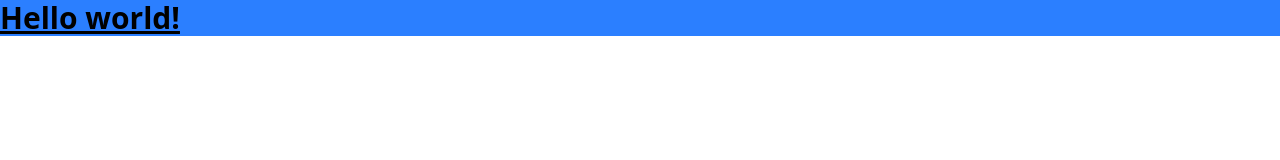
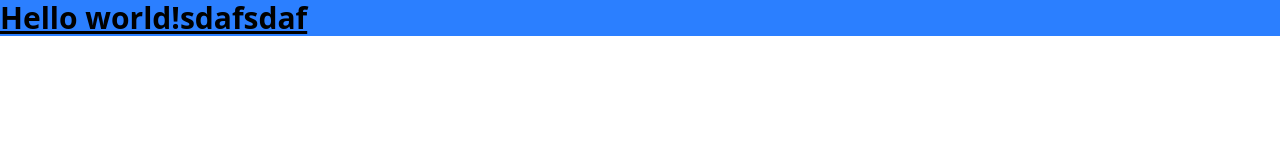
Before and after one commit to Shivank-Arya/Assignment_DOM_Manipulation_Student_Registration_System, a website: page dist/index.html in a window 1280 px wide. Drawn offline with Linux system fonts and the light colour scheme.

Commit message:
testing after renaming the repo

```diff
--- a/dist/index.html
+++ b/dist/index.html
@@ -9,7 +9,7 @@
 </head>
 <body>
     <h1 class="text-3xl font-bold underline bg-blue-500">
-    Hello world!
+    Hello world!sdafsdaf
   </h1>
 </body>
 </html>
```
